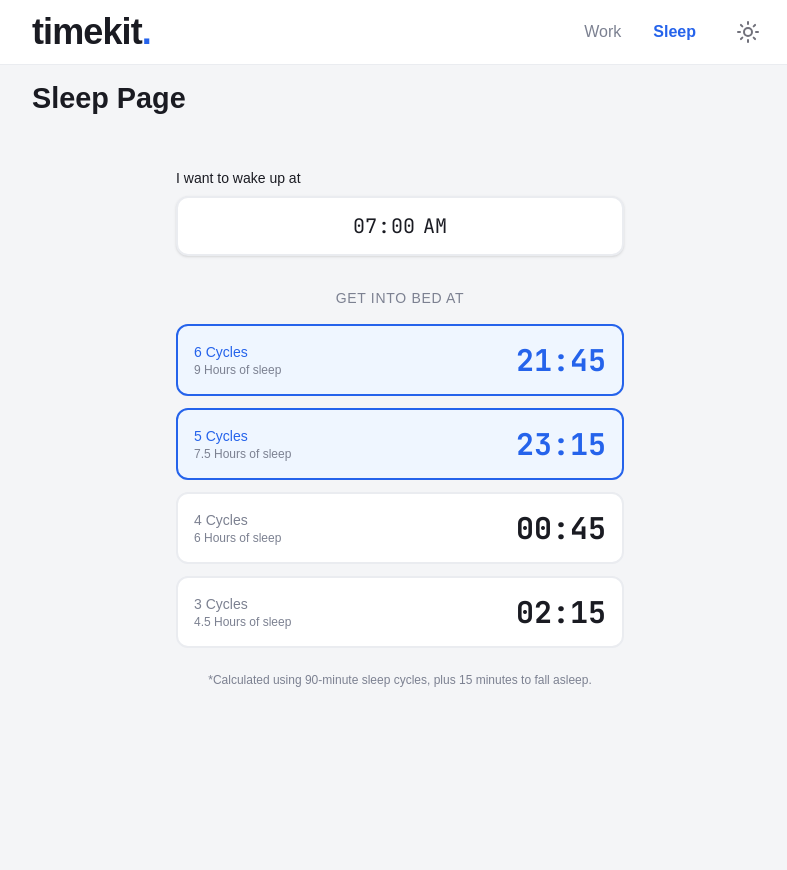
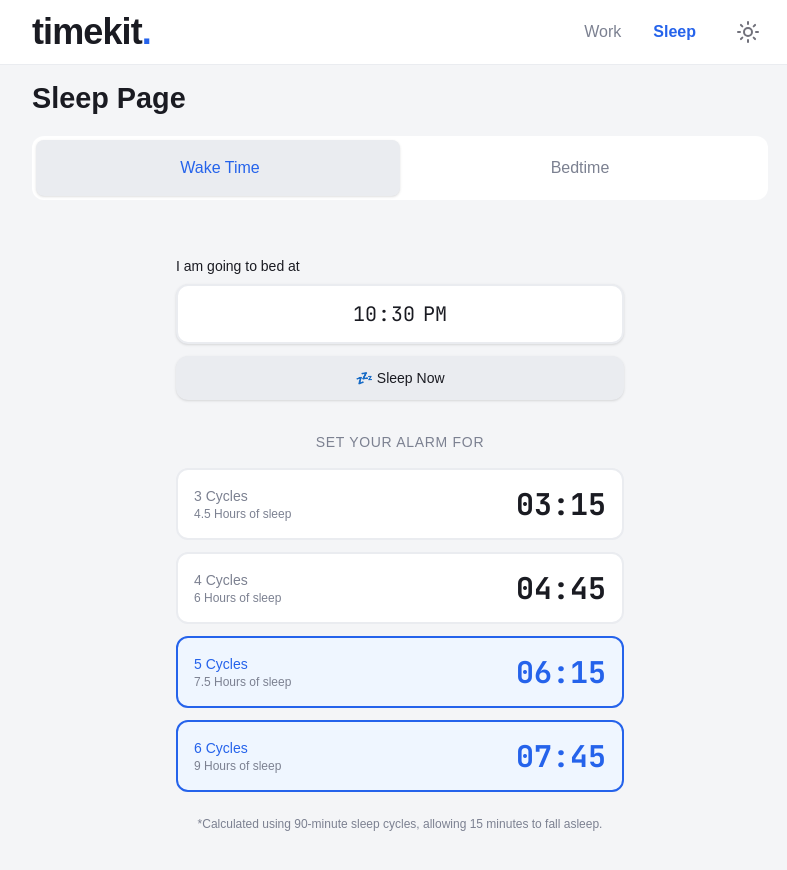
Before and after one commit to SclRlLiX/timekit, a SvelteKit app: page /sleep in a window 1280 px wide. Shown: the top 870 px of the page, without its empty margins (240-1027 px from the left). Before the commit the page ends 800 px from the top, so only its background shows below. Built offline with nearby package versions, Linux system fonts and the light colour scheme; a web font is replaced by a local one.

Commit message:
adjusted sleep page

```diff
--- a/src/routes/sleep/+page.svelte
+++ b/src/routes/sleep/+page.svelte
@@ -1,22 +1,64 @@
-<h1>Sleep Page</h1>
-
 <script lang="ts">
 	import TimeInput from '$lib/components/TimeInput.svelte';
 
+	let activeTab = $state('Wake Time');
+	const tabs = ['Wake Time', 'Bedtime'];
+	// Automatically updates when activeTab changes
+	let activeIndex = $derived(tabs.indexOf(activeTab));
+
 	// Default wake time
-    let wakeTime = $state("07:00");
+	let wakeTime = $state('07:00');
+
+    // Default bedtime
+    let bedTime = $state("22:30");
+
+    // Function to grab the current time and update the input
+    function setSleepNow() {
+        const now = new Date();
+        const h = now.getHours().toString().padStart(2, '0');
+        const m = now.getMinutes().toString().padStart(2, '0');
+
+        bedTime = `${h}:${m}`;
+    }
+
+    let wakeTimes = $derived.by(() => {
+        if (!bedTime) return [];
+
+        const [bedH, bedM] = bedTime.split(':').map(Number);
+        const bedTotalMins = (bedH * 60) + bedM;
+
+        const cyclesToCalculate = [3, 4, 5, 6];
+
+        return cyclesToCalculate.map(cycles => {
+            const sleepDurationMins = cycles * 90;
+            const timeToFallAsleep = 15;
+
+            let wakeTotalMins = bedTotalMins + timeToFallAsleep + sleepDurationMins;
+            wakeTotalMins = wakeTotalMins % (24 * 60);
+
+            const h = Math.floor(wakeTotalMins / 60);
+            const m = wakeTotalMins % 60;
+
+            return {
+                cycles,
+                durationLabel: `${cycles * 1.5} Hours`,
+                timeString: `${h.toString().padStart(2, '0')}:${m.toString().padStart(2, '0')}`,
+                isOptimal: cycles >= 5
+            };
+        });
+    });
 
 	// Calculate optimal bedtimes based on 90-minute cycles + 15 mins to fall asleep
 	let bedtimes = $derived.by(() => {
 		if (!wakeTime) return [];
 
 		const [wakeH, wakeM] = wakeTime.split(':').map(Number);
-        const wakeTotalMins = (wakeH * 60) + wakeM;
+		const wakeTotalMins = wakeH * 60 + wakeM;
 
 		// 6 cycles (9h), 5 cycles (7.5h), 4 cycles (6h), 3 cycles (4.5h)
 		const cyclesToCalculate = [6, 5, 4, 3];
 
-        return cyclesToCalculate.map(cycles => {
+		return cyclesToCalculate.map((cycles) => {
 			const sleepDurationMins = cycles * 90;
 			const timeToFallAsleep = 15;
 
@@ -42,26 +84,118 @@
 	});
 </script>
 
+<h1>Sleep Page</h1>
+
+<div class="relative flex w-full rounded-xl bg-(--color-surface) p-2">
+	<div class="pointer-events-none absolute inset-1 flex">
+		<div
+			class="w-1/2 rounded-lg bg-(--color-surface-raised) shadow-sm transition-all duration-400 ease-out"
+			style="transform: translateX({activeIndex * 100}%);"
+		></div>
+	</div>
+	{#each tabs as tab (tab)}
+		<button
+			onclick={() => (activeTab = tab)}
+			class="text-md relative z-10 flex-1 rounded-lg px-5 py-3 font-medium transition-all duration-400
+			{activeTab === tab ? 'text-(--color-accent)' : 'text-(--color-muted)'}"
+		>
+			{tab}
+		</button>
+	{/each}
+</div>
+
+<div class="grid px-2 py-6">
+	{#key activeTab}
+
+        <!-- Waketime  -->
+        {#if activeTab === 'Wake Time'}
             <div class="p-4 sm:p-6 lg:p-8">
     <div class="mx-auto max-w-md space-y-8">
 
+        <div class="space-y-3">
+            <TimeInput label="I am going to bed at" id="bed-time" bind:value={bedTime} />
+
+            <button
+                type="button"
+                onclick={setSleepNow}
+                class="
+                    w-full rounded-xl bg-(--color-surface-raised) py-3 text-sm font-medium
+                    text-(--color-main-text) shadow-sm transition-all duration-300
+                    hover:bg-(--color-accent-subtle) hover:text-(--color-accent)
+                    active:bg-(--color-surface) active:scale-[0.98]
+                "
+            >
+                💤 Sleep Now
+            </button>
+        </div>
+
+        <div class="space-y-4">
+            <h2 class="text-sm font-medium text-(--color-muted) uppercase tracking-wider text-center">
+                Set your alarm for
+            </h2>
+
+            <div class="grid gap-3">
+                {#each wakeTimes as wake (wake.cycles)}
+                    <div class="
+                        flex items-center justify-between rounded-xl border-2 p-4 transition-all
+                        {wake.isOptimal
+                            ? 'border-(--color-accent) bg-(--color-accent-subtle)'
+                            : 'border-(--color-surface-raised) bg-(--color-surface)'}
+                    ">
+                        <div class="flex flex-col">
+                            <span class="text-sm font-medium {wake.isOptimal ? 'text-(--color-accent)' : 'text-(--color-muted)'}">
+                                {wake.cycles} Cycles
+                            </span>
+                            <span class="text-xs text-(--color-muted)">
+                                {wake.durationLabel} of sleep
+                            </span>
+                        </div>
+
+                        <div class="font-mono text-3xl font-bold {wake.isOptimal ? 'text-(--color-accent)' : 'text-(--color-main-text)'}">
+                            {wake.timeString}
+                        </div>
+                    </div>
+                {/each}
+            </div>
+
+            <p class="text-xs text-center text-(--color-muted) pt-2">
+                *Calculated using 90-minute sleep cycles, allowing 15 minutes to fall asleep.
+            </p>
+        </div>
+
+    </div>
+</div>
+        {/if}
+
+		<!-- Bedtime  -->
+		{#if activeTab === 'Bedtime'}
+			<div class="p-4 sm:p-6 lg:p-8">
+				<div class="mx-auto max-w-md space-y-8">
 					<TimeInput label="I want to wake up at" id="wake-time" bind:value={wakeTime} />
 
 					<div class="space-y-4">
-            <h2 class="text-sm font-medium text-(--color-muted) uppercase tracking-wider text-center">
+						<h2
+							class="text-center text-sm font-medium tracking-wider text-(--color-muted) uppercase"
+						>
 							Get into bed at
 						</h2>
 
 						<div class="grid gap-3">
 							{#each bedtimes as bed (bed.cycles)}
-                    <div class="
+								<div
+									class="
                                 flex items-center justify-between rounded-xl border-2 p-4 transition-all
                                 {bed.isOptimal
 										? 'border-(--color-accent) bg-(--color-accent-subtle)'
 										: 'border-(--color-surface-raised) bg-(--color-surface)'}
-                    ">
+                            "
+								>
 									<div class="flex flex-col">
-                            <span class="text-sm font-medium {bed.isOptimal ? 'text-(--color-accent)' : 'text-(--color-muted)'}">
+										<span
+											class="text-sm font-medium {bed.isOptimal
+												? 'text-(--color-accent)'
+												: 'text-(--color-muted)'}"
+										>
 											{bed.cycles} Cycles
 										</span>
 										<span class="text-xs text-(--color-muted)">
@@ -69,17 +203,25 @@
 										</span>
 									</div>
 
-                        <div class="font-mono text-3xl font-bold {bed.isOptimal ? 'text-(--color-accent)' : 'text-(--color-main-text)'}">
+									<div
+										class="font-mono text-3xl font-bold {bed.isOptimal
+											? 'text-(--color-accent)'
+											: 'text-(--color-main-text)'}"
+									>
 										{bed.timeString}
 									</div>
 								</div>
 							{/each}
 						</div>
 
-            <p class="text-xs text-center text-(--color-muted) pt-2">
+						<p class="pt-2 text-center text-xs text-(--color-muted)">
 							*Calculated using 90-minute sleep cycles, plus 15 minutes to fall asleep.
 						</p>
 					</div>
-
 				</div>
 			</div>
+		{/if}
+
+
+	{/key}
+</div>
```
Lines whose indentation alone changed are shown as unchanged.
